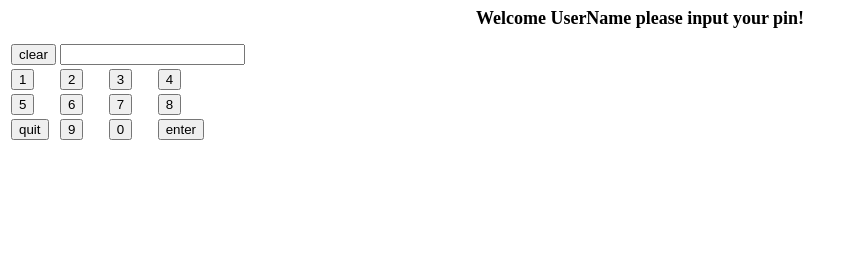
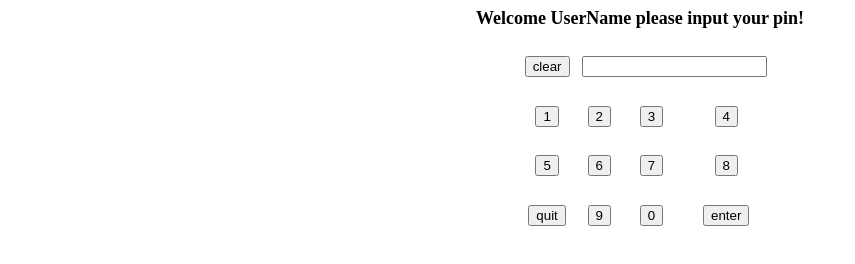
Before and after one commit to MrWhetton/API-Membership-System, a website: page public/index.html in a window 1280 px wide. Shown: the whole page, without its empty margins (0-855 px from the left). Drawn offline with Linux system fonts and the light colour scheme.

Commit message:
table css

```diff
--- a/public/index.html
+++ b/public/index.html
@@ -4,6 +4,13 @@
     text-align: center;
     font-size: large;
     color: black;
+  }
+  table{
+    text-align: center;
+    position: absolute;
+    margin-left: 40%;
+    width: 20%;
+    height: 200px;
   }
 </style>
 
```
